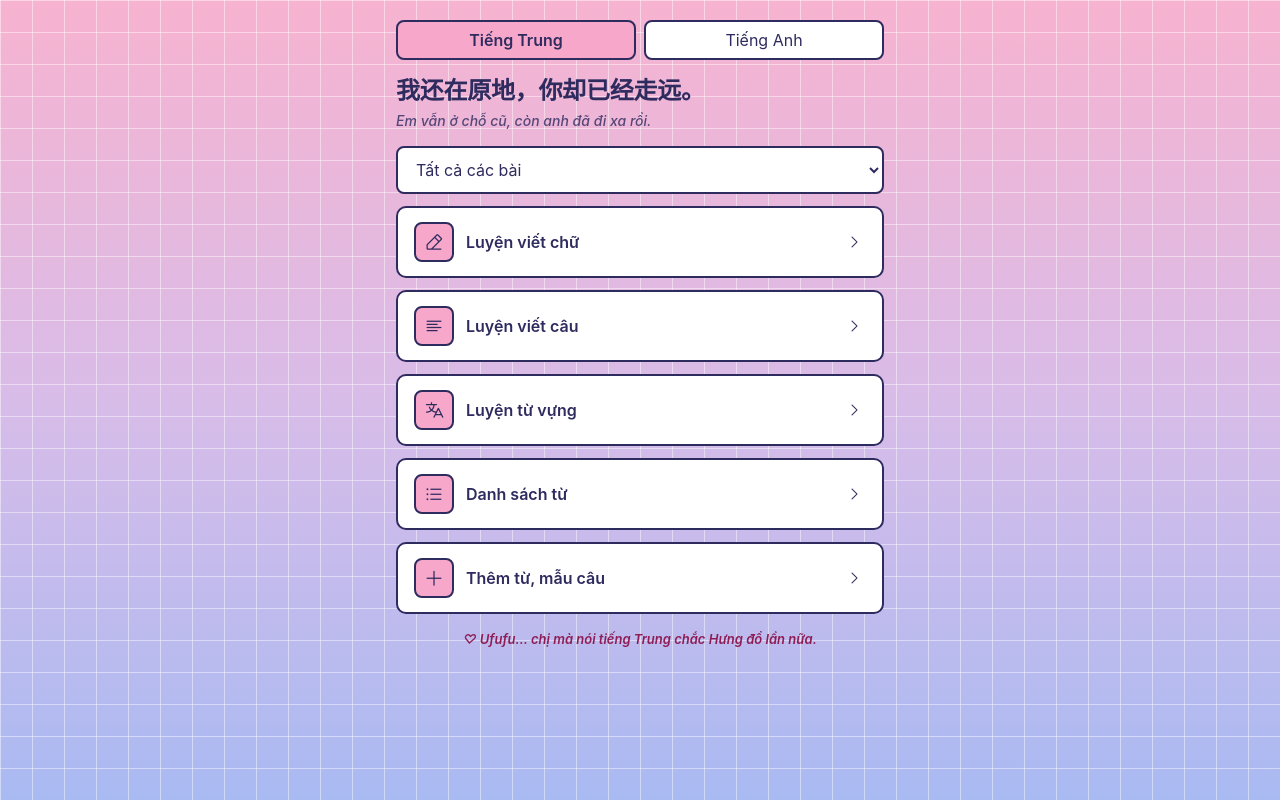
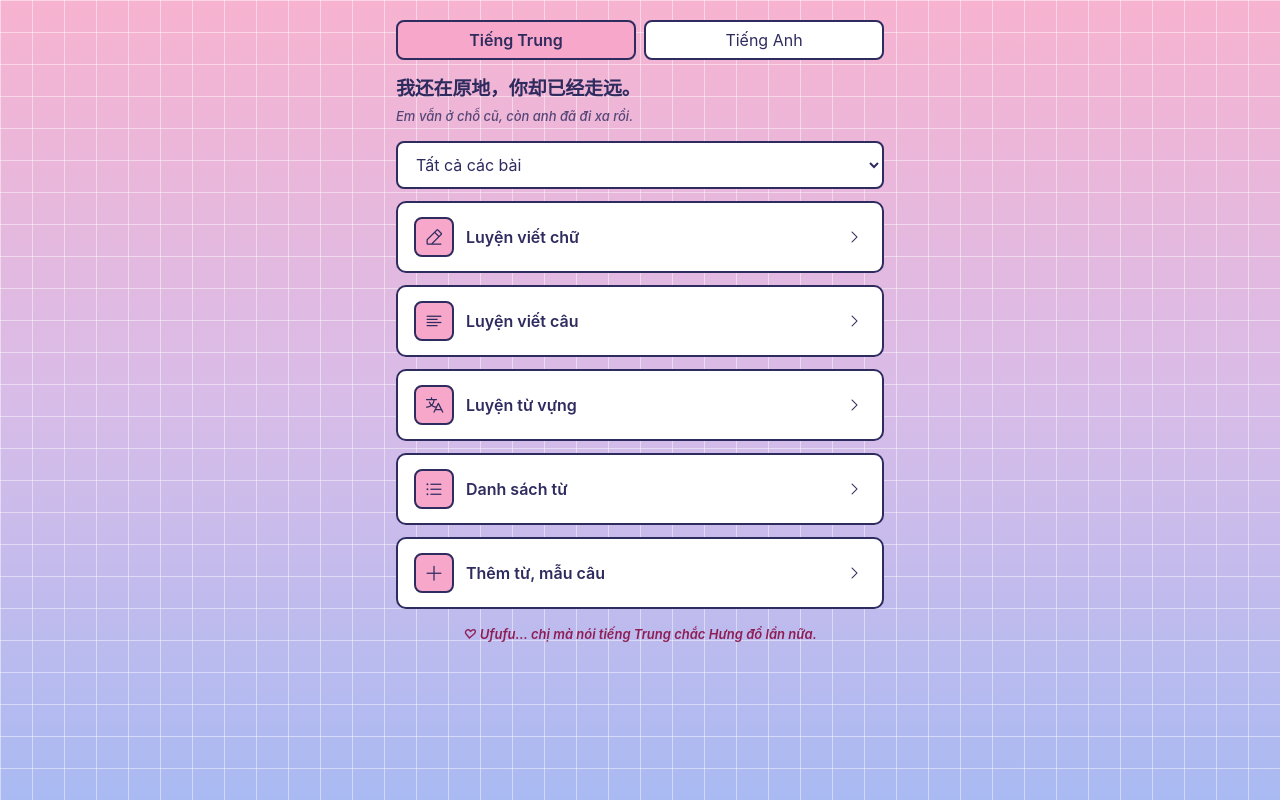
Before and after one commit to khanhhung142/hskchinese, a website with bundled scripts: page index.html in a window 1280 px wide. Built offline with nearby package versions, Linux system fonts and the light colour scheme.

Commit message:
Tiêu đề trang chủ: chữ nhỏ lại

```diff
--- a/css/app.css
+++ b/css/app.css
@@ -111,7 +111,7 @@ button { cursor: pointer; }
 
 /* Home */
 .home-head { display: flex; align-items: baseline; justify-content: space-between; gap: 12px; }
-.home-head h1 { margin: 0; font-size: 24px; line-height: 1.25; letter-spacing: -.01em; text-wrap: balance; }
+.home-head h1 { margin: 0; font-size: 19px; line-height: 1.35; letter-spacing: -.01em; text-wrap: balance; }
 .lesson {
   margin-top: 20px; padding: 24px 20px 20px;
   background: var(--surface); border: 1px solid var(--line); border-radius: var(--r-box); box-shadow: var(--shadow);
@@ -347,7 +347,7 @@ body {
 /* Typing on a phone: unstick the footer so the answer box is never covered. */
 body.typing .card .en { display: none; }
 body.typing .footer { position: static; background: none; }
-.home-head h1 small { display: block; margin-top: 6px; font-size: 14px; font-weight: 500; font-style: italic; color: var(--text); opacity: .8; letter-spacing: 0; }
+.home-head h1 small { display: block; margin-top: 6px; font-size: 13px; font-weight: 500; font-style: italic; color: var(--text); opacity: .8; letter-spacing: 0; }
 .home-head h1 > .han { word-break: keep-all; }
 .search { width: 100%; min-height: 48px; padding: 0 14px; font: inherit; color: var(--text); border: 2.5px solid var(--line); border-radius: var(--r-ctl); background: var(--surface); }
 .search:focus { outline: none; border-color: var(--accent); }
```
